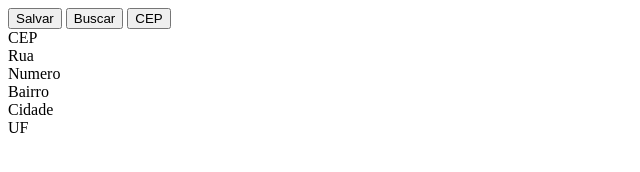
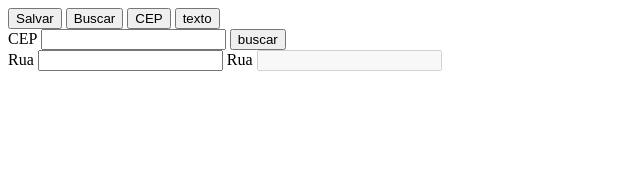
Before and after one commit to GustavoP-code/Arthur-Campos, a plain HTML site: page Gustavo json/index.html in a window 1280 px wide. Shown: the whole page, without its empty margins (0-640 px from the left). Drawn offline with nearby package versions, Linux system fonts and the light colour scheme.

Commit message:
Add files via upload

```diff
--- a/Gustavo json/index.html
+++ b/Gustavo json/index.html
@@ -7,17 +7,23 @@
     <script src="https://cdn.jsdelivr.net/npm/axios/dist/axios.min.js"></script>
 </head>
 <body>
-
     <input type="button" value="Salvar" onclick="Salvar()">
     <input type="button" value="Buscar" onclick="BuscarAlunos()">
     <input type="button" value="CEP" onclick="BuscarCEP()">
-    <form>
-        <label id="CEP">CEP</label><br>
-        <label id="Rua">Rua</label><br>
-        <label id="Numero">Numero</label><br>
-        <label id="Bairro">Bairro</label><br>
-        <label id="Cidade">Cidade</label><br>
-        <label id="UF">UF</label><br>
+    <input type="button" value="texto" onclick="mudar()">
+    <form id="formulario">
+        <div>
+            <label for="txtcep">CEP</label>
+            <input type="text" id="txtcep">
+            <input type="button" value="buscar" onclick="BuscarCEP()">
+        </div>
+        <div>
+            <label for="txtrua">Rua</label>
+            <input type="text" id="txtrua">
+            <label for="txtrua">Rua</label>
+            <input type="text" id="txtrua" disabled>
+        </div>
+
     </form>
     <script src="/index.js"></script>
 </body>
--- a/Gustavo json/index.js
+++ b/Gustavo json/index.js
@@ -50,15 +50,16 @@ function BuscarAlunos(){
 }
 
 function BuscarCEP(){
-    const cep = prompt("CEP");
+const inputcep = document.querySelector("#txtcep");
+const inputRua = document.querySelector("#txtrua");
 
-
+    const cep = inputcep.value;
     axios.get(`https://brasilapi.com.br/api/cep/v2/${cep}`)
     .then(function (response) {
     console.log(response.data);
       console.log(response.data);
       inputRua.value = response.data.street;
-      const CEP = document.getElementById(CEP)
+      //const CEP = document.getElementById(CEP)
 
 
 
@@ -67,3 +68,8 @@ function BuscarCEP(){
     console.log(error);
   })
 }
+
+function mudar(){
+  const texto = document.querySelector("#formulario")
+  texto.innerHTML += `<label>a</label>`
+}
```
Also changed, not shown: Gustavo json/alunos.json (+0 -7 lines).
